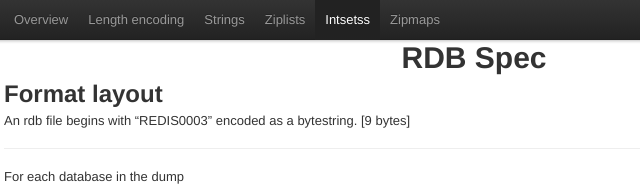
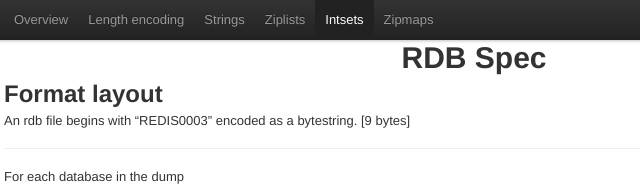
Before and after one commit to esmooov/rdbhs, a plain HTML site: page index.html in a window 1280 px wide. Shown: the top 192 px of the page, 166-806 px from the left. Drawn offline with Linux system fonts and the light colour scheme.

Commit message:
Documentation update

```diff
--- a/index.html
+++ b/index.html
@@ -27,7 +27,7 @@ padding-top:40px;
         <li><a href="#length">Length encoding</a></li>
         <li><a href="#string">Strings</a></li>
         <li><a href="#ziplist">Ziplists</a></li>
-        <li><a href="#intset">Intsetss</a></li>
+        <li><a href="#intset">Intsets</a></li>
         <li><a href="#zipmap">Zipmaps</a></li>
 </ul>
 </div>
```
Also changed, not shown: 1 other file.
